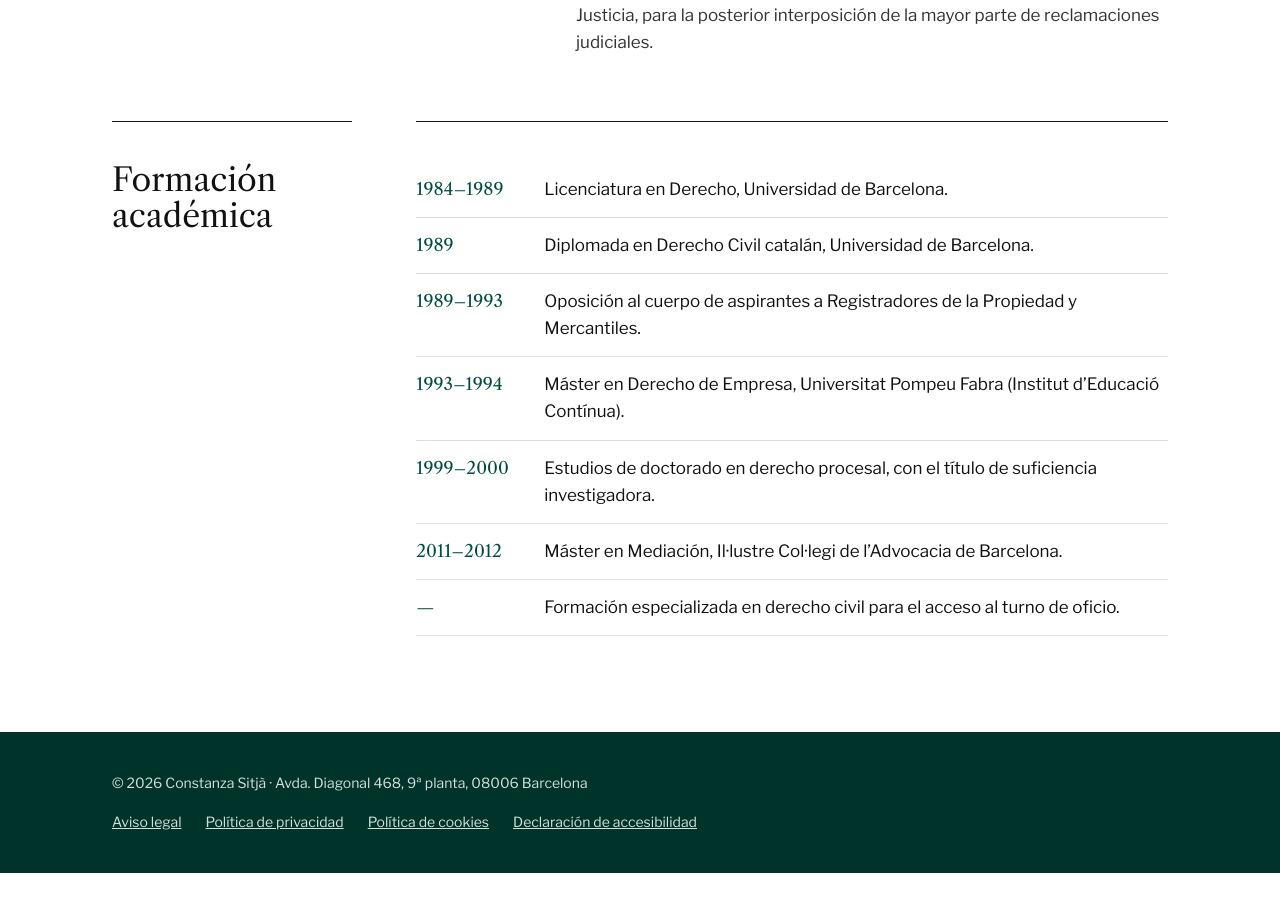
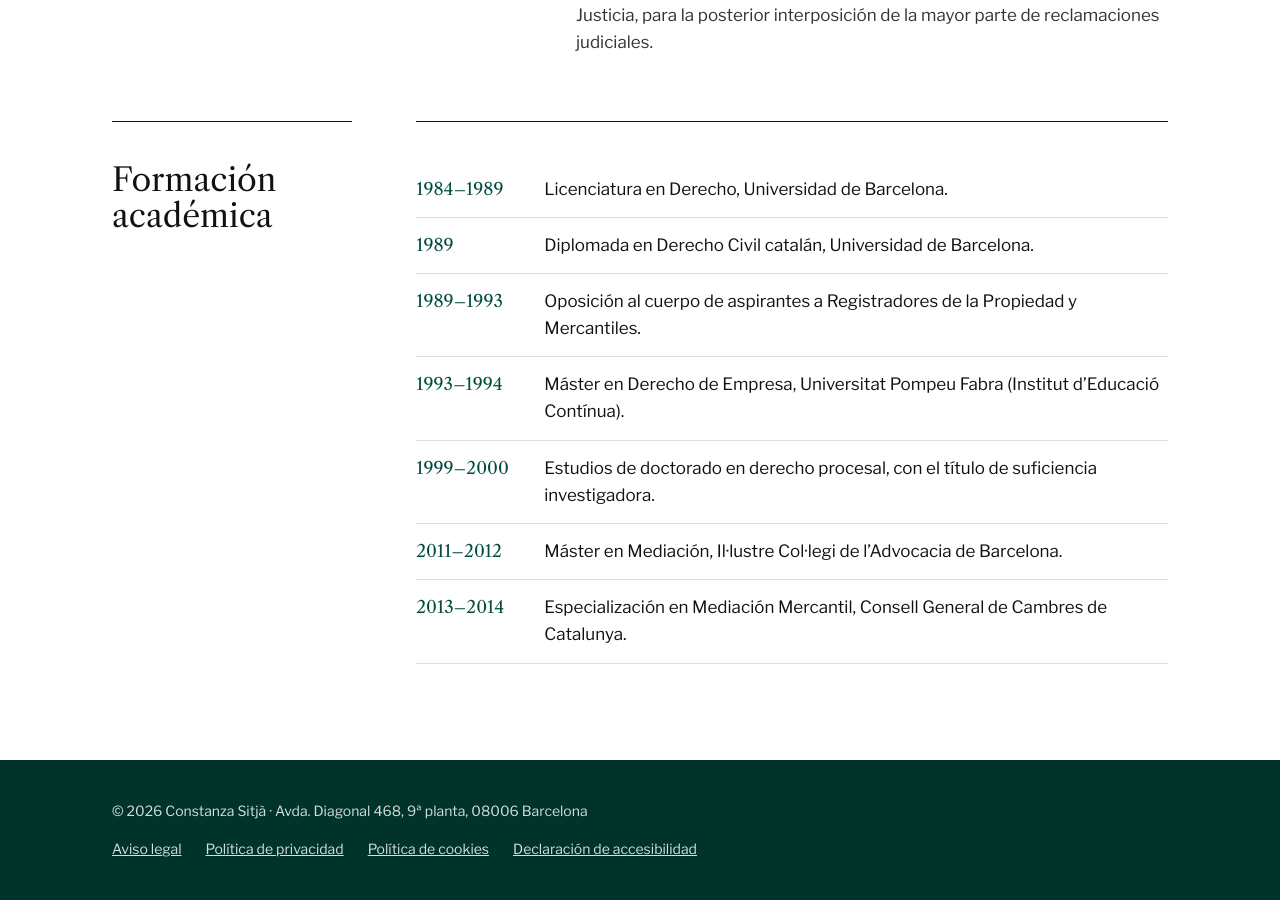
Before and after one commit to constanzasitjaabogada/website, a Jekyll site: the page built from la-firma.html, in a window 1280 px wide and 900 px high, scrolled down 1264 px. Built offline with Jekyll 4.4.1, drawn with Linux system fonts in a browser that asks for light colours; before the commit the page ends 2137 px from its top, so only the background shows below that.

Commit message:
Formación: añade la especialización en mediación mercantil y quita la línea sin fecha
Co-Authored-By: Claude Opus 5.5 <noreply@anthropic.com>
Claude-Session: https://claude.ai/code/session_01VzFi1JvKP2KNUvey29o5pg

```diff
--- a/_data/formacion.yml
+++ b/_data/formacion.yml
@@ -10,5 +10,5 @@
   texto: "Estudios de doctorado en derecho procesal, con el título de suficiencia investigadora."
 - anyo: "2011–2012"
   texto: "Máster en Mediación, Il·lustre Col·legi de l’Advocacia de Barcelona."
-- anyo: "—"
-  texto: "Formación especializada en derecho civil para el acceso al turno de oficio."
+- anyo: "2013–2014"
+  texto: "Especialización en Mediación Mercantil, Consell General de Cambres de Catalunya."
```
